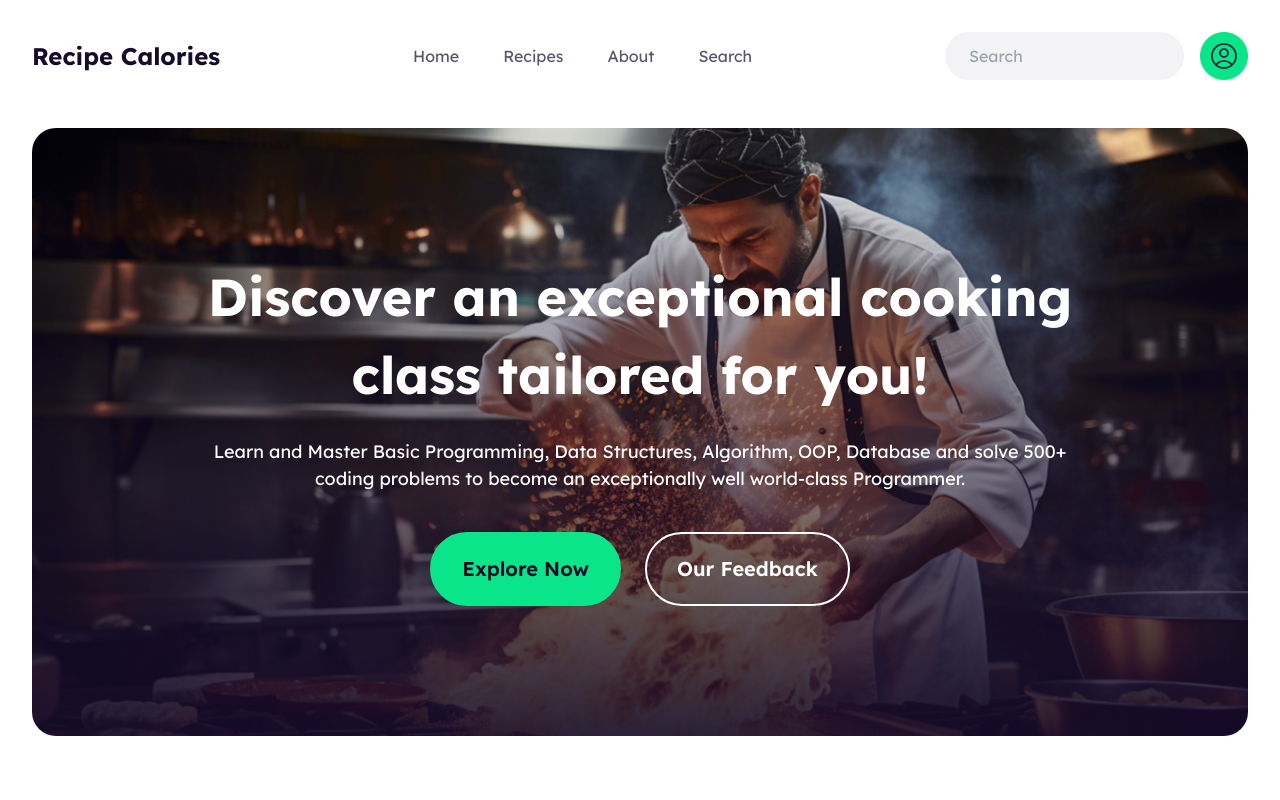
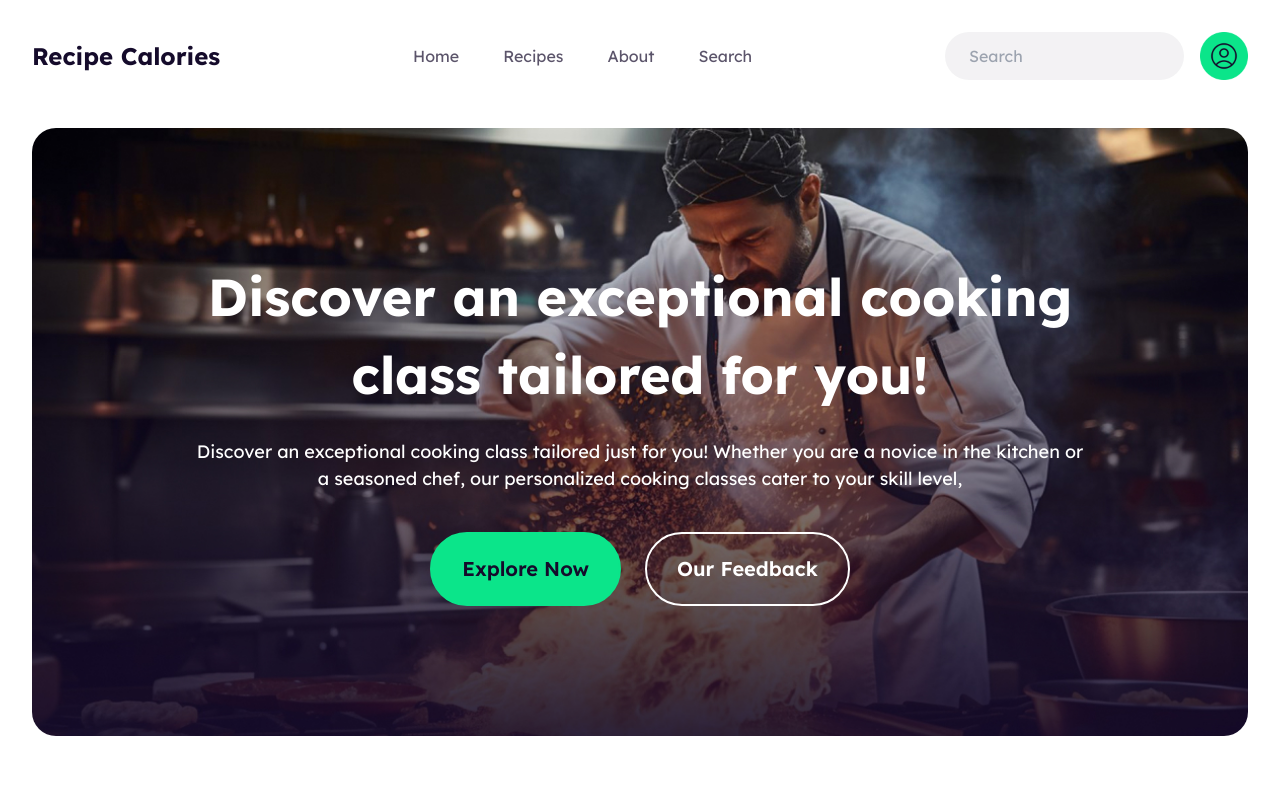
Before and after one commit to iamsaif6/recipe-cook, a React (Vite) app: page / in a window 1280 px wide. Shown: the top 800 px of the page. Built offline with nearby package versions, Linux system fonts and the light colour scheme.

Commit message:
meaningfull description added

```diff
--- a/src/components/header/Header.jsx
+++ b/src/components/header/Header.jsx
@@ -1,6 +1,5 @@
 import user from '../../assets/user.png';
 import './Header.css';
-// import { IoIosSearch } from 'react-icons/io';
 const Header = () => {
   return (
     <>
@@ -29,8 +28,8 @@ const Header = () => {
         <div className="max-w-[890px] mx-auto text-center">
           <h1 className="text-[52px] font-bold mb-6">Discover an exceptional cooking class tailored for you!</h1>
           <p className="text-[18px]">
-            Learn and Master Basic Programming, Data Structures, Algorithm, OOP, Database and solve 500+ coding problems to become an
-            exceptionally well world-class Programmer.
+            Discover an exceptional cooking class tailored just for you! Whether you are a novice in the kitchen or a seasoned chef, our
+            personalized cooking classes cater to your skill level,
           </p>
         </div>
         <div className="flex items-center justify-center gap-6 mt-10">
```
